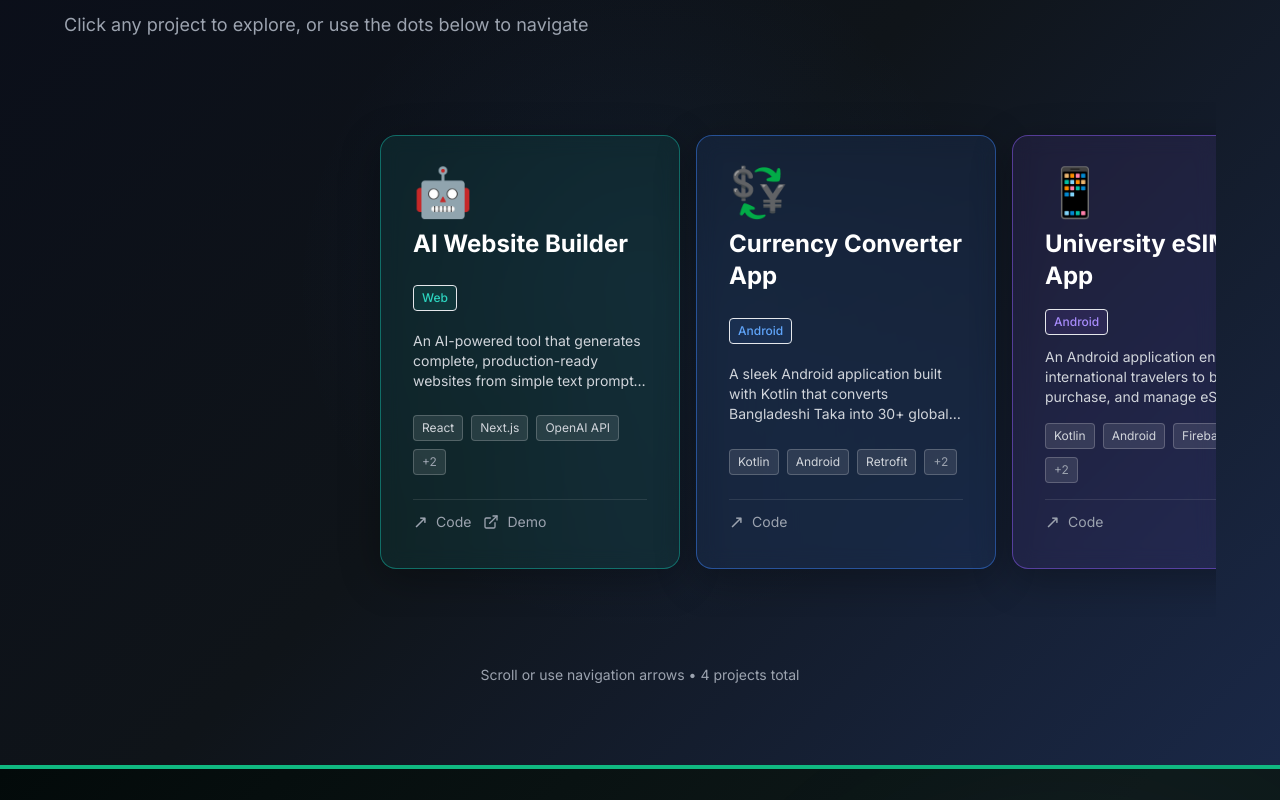
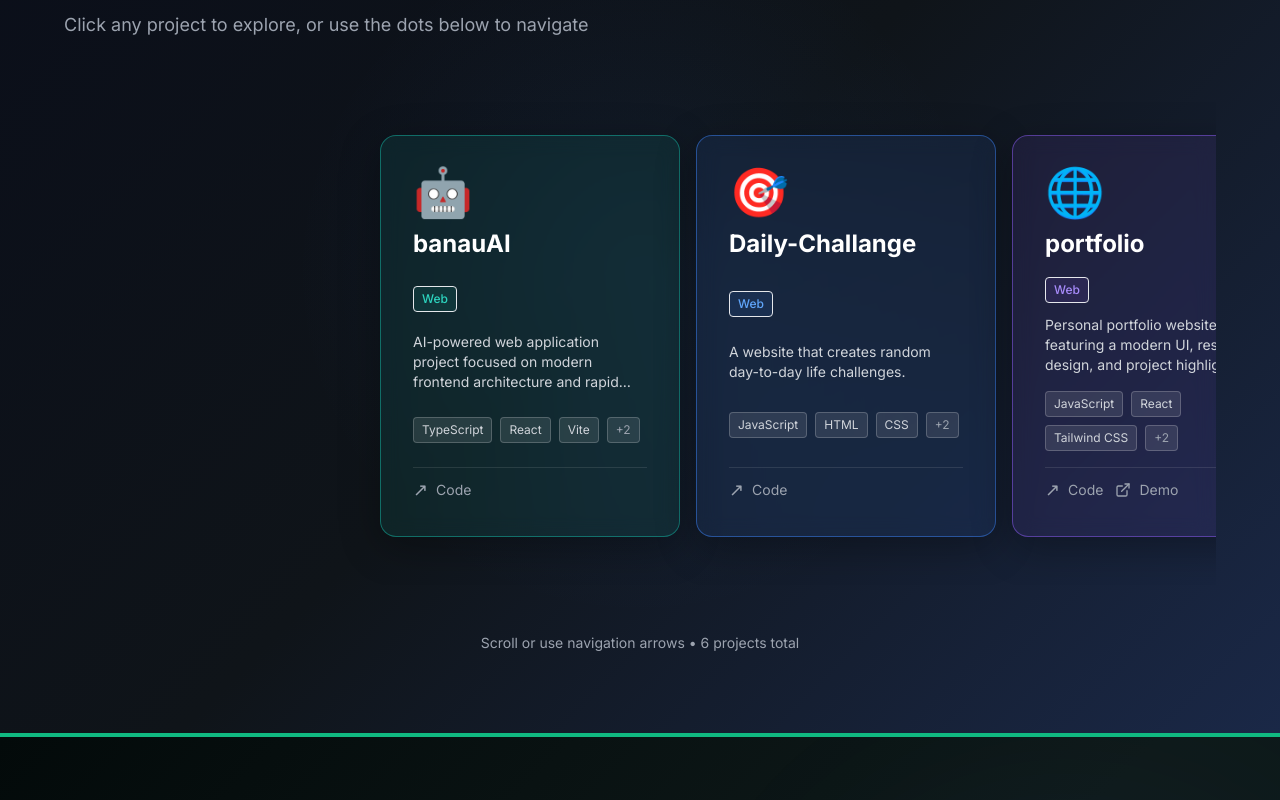
Before and after one commit to mehedinassah/portfolio, a React (Create React App) app in the folder frontend/: page / in a window 1280 px wide. Shown: the part 3340-4140 px from the top of the page. Built offline with nearby package versions, Linux system fonts and the light colour scheme.

Commit message:
✨ Update project details in staticData.js: rename and enhance descriptions for clarity

```diff
--- a/frontend/src/data/staticData.js
+++ b/frontend/src/data/staticData.js
@@ -1,47 +1,69 @@
 export const staticProjects = [
   {
     id: 1,
-    title: "AI Website Builder",
+    title: "banauAI",
     description:
-      "An AI-powered tool that generates complete, production-ready websites from simple text prompts. Integrates with OpenAI and Gemini APIs to produce responsive HTML/CSS/JS code instantly.",
-    techStack: ["React", "Next.js", "OpenAI API", "Tailwind CSS", "Node.js"],
-    githubUrl: "https://github.com/mehedinassah",
-    liveDemoUrl: "https://ai-website-builder.vercel.app",
+      "AI-powered web application project focused on modern frontend architecture and rapid product iteration.",
+    techStack: ["TypeScript", "React", "Vite", "CSS", "AI Integration"],
+    githubUrl: "https://github.com/mehedinassah/banauAI",
+    liveDemoUrl: null,
     category: "Web",
     emoji: "🤖",
   },
   {
     id: 2,
-    title: "Currency Converter App",
+    title: "Daily-Challange",
     description:
-      "A sleek Android application built with Kotlin that converts Bangladeshi Taka into 30+ global currencies in real-time using live exchange rate APIs with an intuitive Material UI.",
-    techStack: ["Kotlin", "Android", "Retrofit", "REST API", "Material UI"],
-    githubUrl: "https://github.com/mehedinassah",
+      "A website that creates random day-to-day life challenges.",
+    techStack: ["JavaScript", "HTML", "CSS", "DOM", "Frontend"],
+    githubUrl: "https://github.com/mehedinassah/Daily-Challange",
     liveDemoUrl: null,
-    category: "Android",
-    emoji: "💱",
+    category: "Web",
+    emoji: "🎯",
   },
   {
     id: 3,
-    title: "University eSIM App",
+    title: "portfolio",
     description:
-      "An Android application enabling international travelers to browse, purchase, and manage eSIM data plans across 190+ countries. Features secure payment integration and real-time plan management.",
-    techStack: ["Kotlin", "Android", "Firebase", "Stripe API", "MVVM"],
-    githubUrl: "https://github.com/mehedinassah",
+      "Personal portfolio website featuring a modern UI, responsive design, and project highlights.",
+    techStack: ["JavaScript", "React", "Tailwind CSS", "UI/UX", "Vercel"],
+    githubUrl: "https://github.com/mehedinassah/portfolio",
+    liveDemoUrl: "https://mehedi-codes.vercel.app/",
+    category: "Web",
+    emoji: "🌐",
+  },
+  {
+    id: 4,
+    title: "Top-Line",
+    description:
+      "TypeScript web project deployed on Vercel with a clean and scalable frontend codebase.",
+    techStack: ["TypeScript", "React", "Vercel", "CSS", "Frontend"],
+    githubUrl: "https://github.com/mehedinassah/Top-Line",
+    liveDemoUrl: "https://toplinewear.vercel.app/",
+    category: "Web",
+    emoji: "📈",
+  },
+  {
+    id: 5,
+    title: "eSIM-Travel-App",
+    description:
+      "Android application for travel connectivity workflows, built with Kotlin and mobile-first architecture.",
+    techStack: ["Kotlin", "Android", "MVVM", "Mobile UI", "REST API"],
+    githubUrl: "https://github.com/mehedinassah/eSIM-Travel-App",
     liveDemoUrl: null,
     category: "Android",
     emoji: "📱",
   },
   {
-    id: 4,
-    title: "Personal Portfolio",
+    id: 6,
+    title: "smart-geo-landmarks",
     description:
-      "This full-stack portfolio — built with React + Spring Boot. Features REST API backend, animated UI, dark theme, contact form integration, and fully responsive design.",
-    techStack: ["React", "Spring Boot", "Java", "Tailwind CSS", "REST API"],
-    githubUrl: "https://github.com/mehedinassah",
-    liveDemoUrl: "https://mehedi.dev",
-    category: "Web",
-    emoji: "🌐",
+      "Android app built with Kotlin that visualizes and manages geo-tagged landmarks using map integration, visit tracking, offline support, and MVVM architecture.",
+    techStack: ["Kotlin", "Android", "Maps", "MVVM", "Offline Support"],
+    githubUrl: "https://github.com/mehedinassah/smart-geo-landmarks",
+    liveDemoUrl: null,
+    category: "Android",
+    emoji: "🗺️",
   },
 ];
 
```
